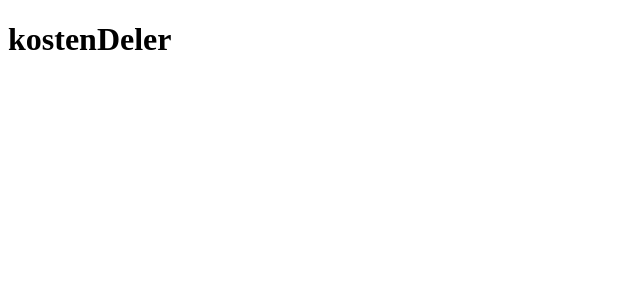
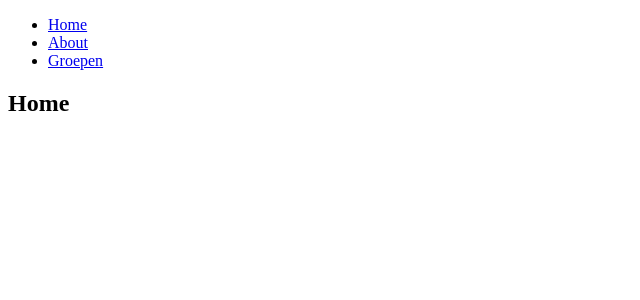
Before and after one commit to VanLeeuwenTim/kostenDeler, a React (Create React App) app: page / in a window 1280 px wide. Shown: the top 300 px of the page, without its empty margins (0-640 px from the left). Built offline with nearby package versions, Linux system fonts and the light colour scheme.

Commit message:
added routing

```diff
--- a/src/App.js
+++ b/src/App.js
@@ -1,11 +1,83 @@
 import React from "react";
+import {
+  BrowserRouter as Router,
+  Switch,
+  Route,
+  Link,
+  useRouteMatch,
+  useParams
+} from "react-router-dom";
+import Home from "./Home";
 
-function App() {
+export default function App() {
   return (
-    <div className="App">
-      <h1>kostenDeler</h1>
+    <Router>
+      <div>
+        <ul>
+          <li>
+            <Link to="/">Home</Link>
+          </li>
+          <li>
+            <Link to="/about">About</Link>
+          </li>
+          <li>
+            <Link to="/groepen">Groepen</Link>
+          </li>
+        </ul>
+
+        <Switch>
+          <Route path="/about">
+            <About />
+          </Route>
+          <Route path="/groepen">
+            <Groepen />
+          </Route>
+          <Route path="/">
+            <Home />
+          </Route>
+        </Switch>
+      </div>
+    </Router>
+  );
+}
+
+// function Home() {
+//   return <h2>Home</h2>;
+// }
+
+function About() {
+  return <h2>About</h2>;
+}
+
+function Groepen() {
+  let match = useRouteMatch();
+
+  return (
+    <div>
+      <h2>Groepen</h2>
+
+      <ul>
+        <li>
+          <Link to={`${match.url}/components`}>Components</Link>
+        </li>
+        <li>
+          <Link to={`${match.url}/props-v-state`}>Props v. State</Link>
+        </li>
+      </ul>
+
+      <Switch>
+        <Route path={`${match.path}/:topicId`}>
+          <Groep />
+        </Route>
+        <Route path={match.path}>
+          <h3>Please select a group.</h3>
+        </Route>
+      </Switch>
     </div>
   );
 }
 
-export default App;
+function Groep() {
+  let { topicId } = useParams();
+  return <h3>Requested topic ID: {topicId}</h3>;
+}
--- /dev/null
+++ b/src/Home.js
@@ -0,0 +1,5 @@
+import React from "react";
+
+export default function Home() {
+  return <h2>Home</h2>;
+}
```
